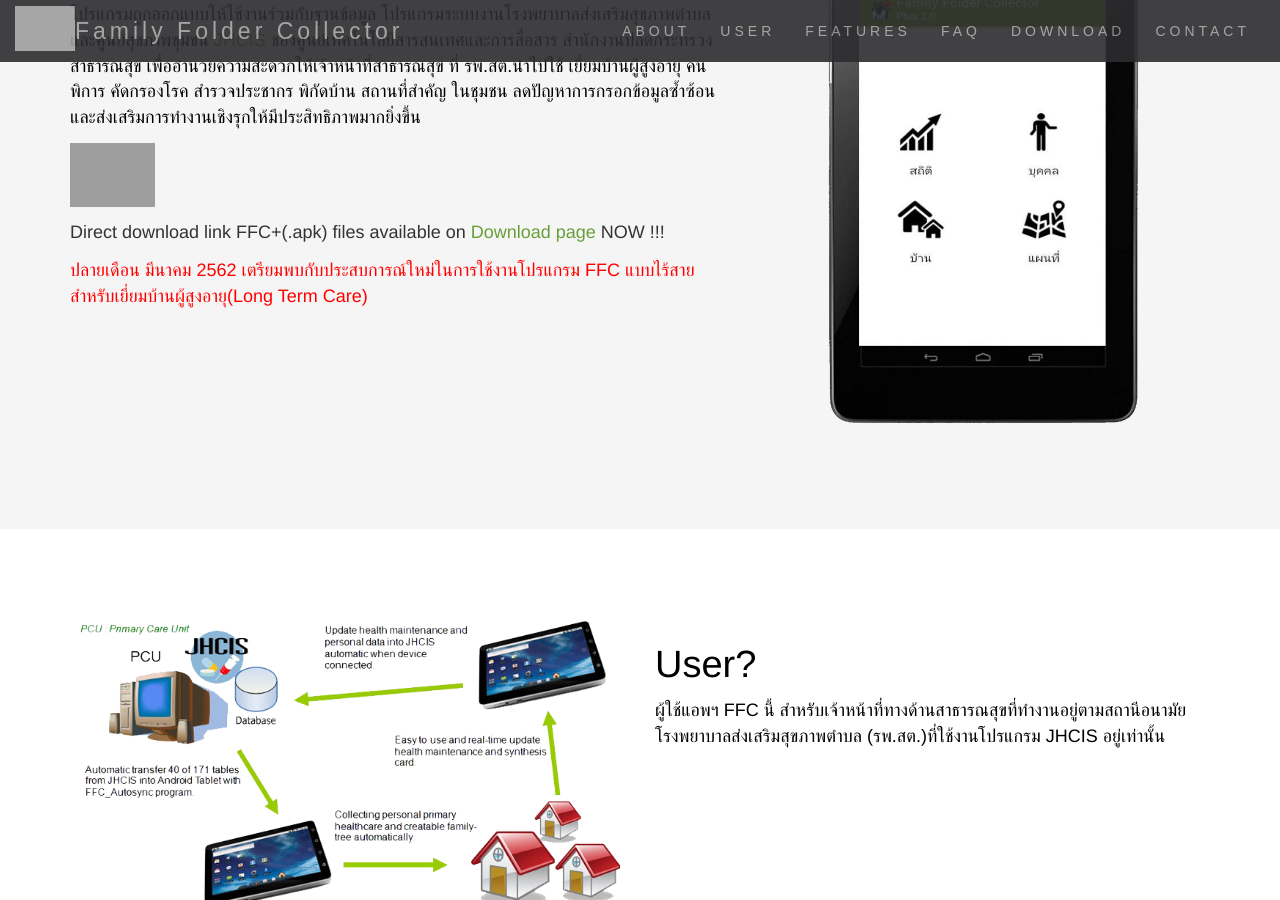
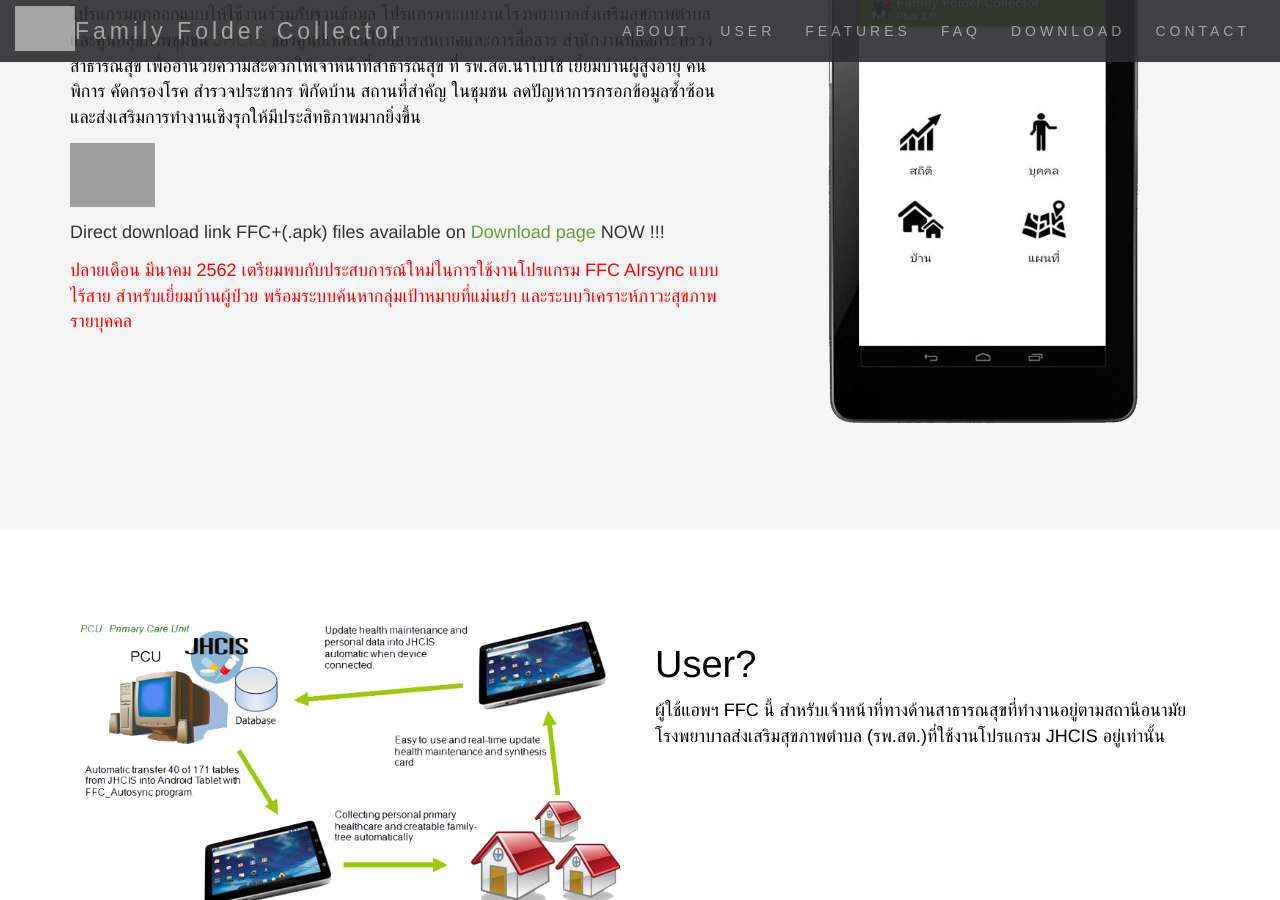
Before and after one commit to tawatchai18/tawatchai18.github.io, a Jekyll site: the page built from index.html, in a window 1280 px wide and 900 px high, scrolled down 924 px. Built offline with Jekyll 4.4.1, drawn with Linux system fonts in a browser that asks for light colours; nearby versions of some CDN libraries; comment, search, counter and statistics services are not loaded; some of the changed text lies outside the part shown; grey boxes are pictures that could not be loaded.

```diff
--- a/index.html
+++ b/index.html
@@ -76,7 +76,7 @@
 
                     </a>
                     <p> Direct download link FFC+(.apk) files available on <a href="/download-ffc.html">Download page</a> NOW !!! </p>
-                    <p><font color="red">ปลายเดือน มีนาคม 2562 เตรียมพบกับประสบการณ์ใหม่ในการใช้งานโปรแกรม FFC แบบไร้สาย สำหรับเยี่ยมบ้านผู้สูงอายุ(Long Term Care)  </p>
+                    <p><font color="red">ปลายเดือน มีนาคม 2562 เตรียมพบกับประสบการณ์ใหม่ในการใช้งานโปรแกรม FFC AIrsync แบบไร้สาย สำหรับเยี่ยมบ้านผู้ป่วย พร้อมระบบค้นหากลุ่มเป้าหมายที่แม่นยำ และระบบวิเคราะห์ภาวะสุขภาพรายบุคคล </p>
                     <!--<a class="btn btn-embossed btn-info" href="#" role="button">Visit Website</a>--></p>
             </div>
         </div>
```
Also changed, not shown: other parts of index.html (+2 -2 lines).
